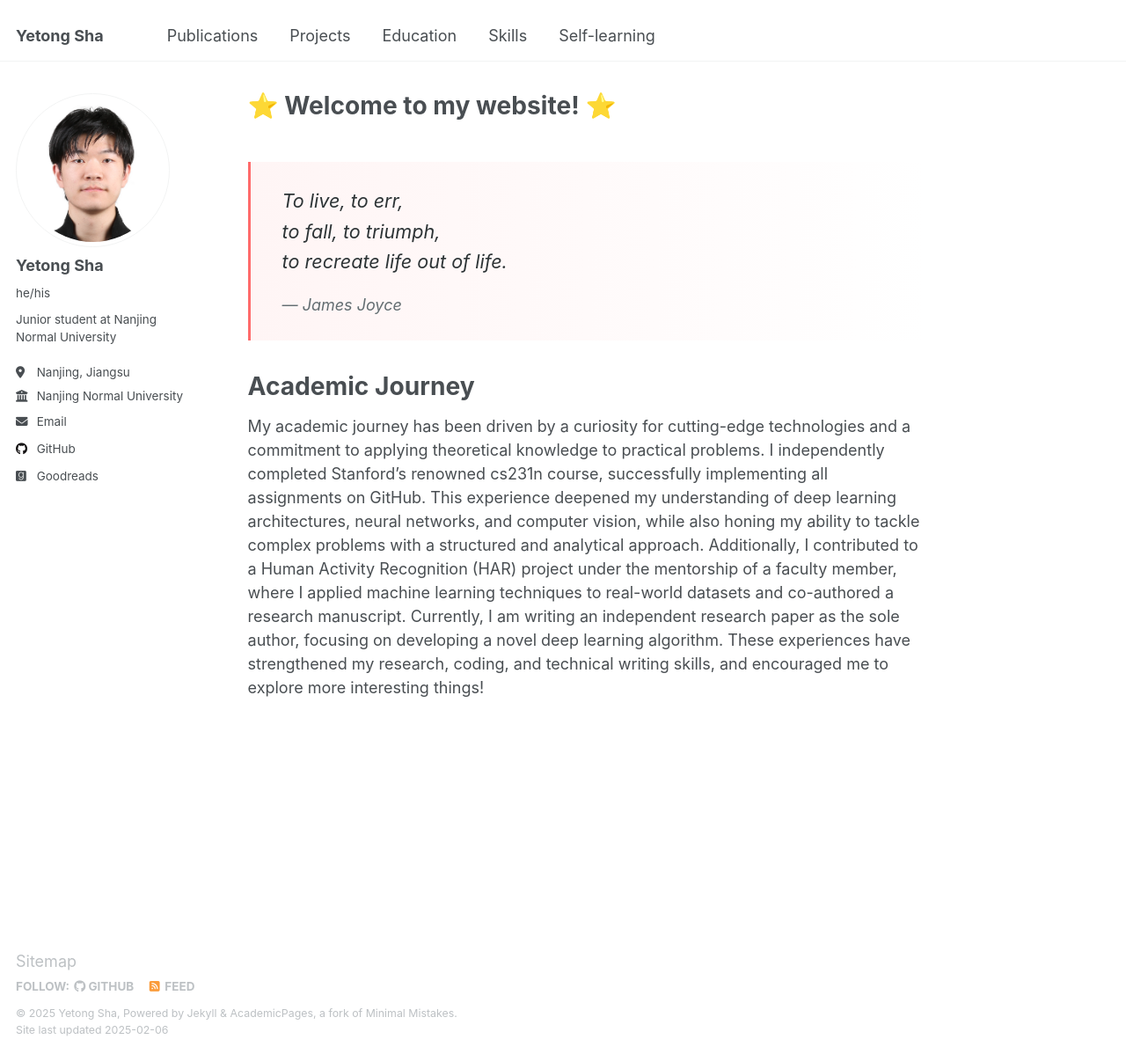
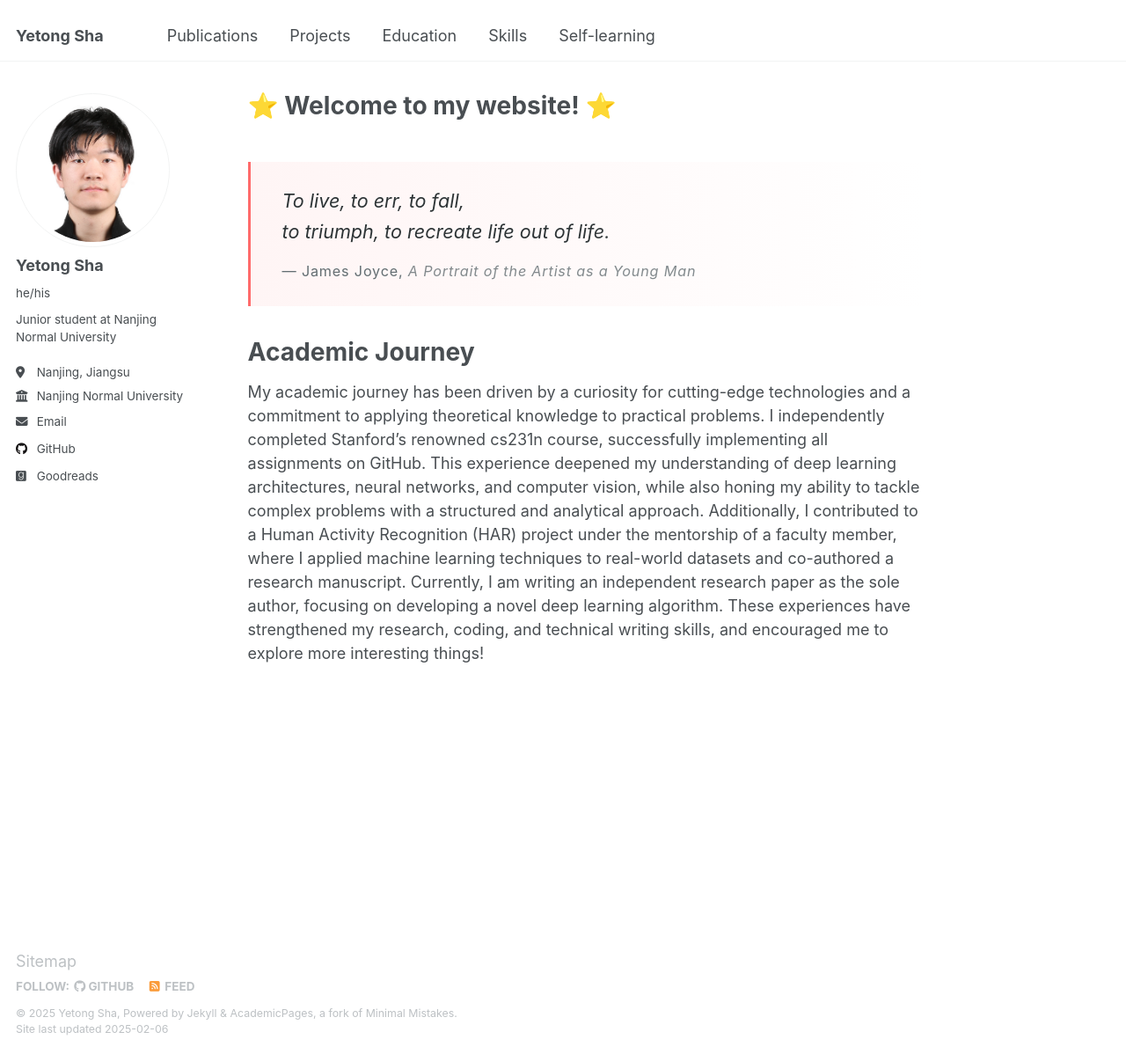
Before and after one commit to aautomataa/aautomataa.github.io, a Jekyll site: the page built from _pages/about.md, in a window 1280 px wide and 1198 px high. Shown: the whole window at 88% size. Built offline with Jekyll 4.4.1, drawn with Linux system fonts in a browser that asks for light colours; part of the change alters nothing that is shown.

Commit message:
Update about.md

```diff
--- a/_pages/about.md
+++ b/_pages/about.md
@@ -24,20 +24,22 @@ to recreate life out of life.
 
 </div> -->
 
-<blockquote style="border-left: 3px solid #ff6b6b; padding: 1.5em 2em; margin: 2em 0; background: linear-gradient(90deg, #fff5f5 0%, #ffffff 100%); font-family: 'Inter', sans-serif; position: relative;">
+<blockquote style="border-left: 3px solid #ff6b6b; padding: 1.5em 2em; margin: 2em 0;
+background: linear-gradient(90deg, #fff5f5 0%, #ffffff 100%);
+font-family: 'Inter', sans-serif; position: relative;">
 
 <p style="font-size: 1.2em; line-height: 1.6; color: #2d3436; margin: 0;
    background: linear-gradient(90deg, #2d3436 50%, transparent 100%);
    -webkit-background-clip: text;
    -webkit-text-fill-color: transparent;
    animation: fadeIn 1.5s ease-out;">
-To live, to err, <br>
-to fall, to triumph, <br>
-to recreate life out of life.
+To live, to err, to fall,<br>
+to triumph, to recreate life out of life.
 </p>
 
-<footer style="margin-top: 1em; font-style: italic; color: #636e72;">
-— James Joyce
+<footer style="margin-top: 1em; font-style: normal; color: #636e72;
+             font-size: 0.9em; letter-spacing: 0.05em;">
+— James Joyce, <em style="font-style: italic; opacity: 0.8;">A Portrait of the Artist as a Young Man</em>
 </footer>
 
 <style>
```
